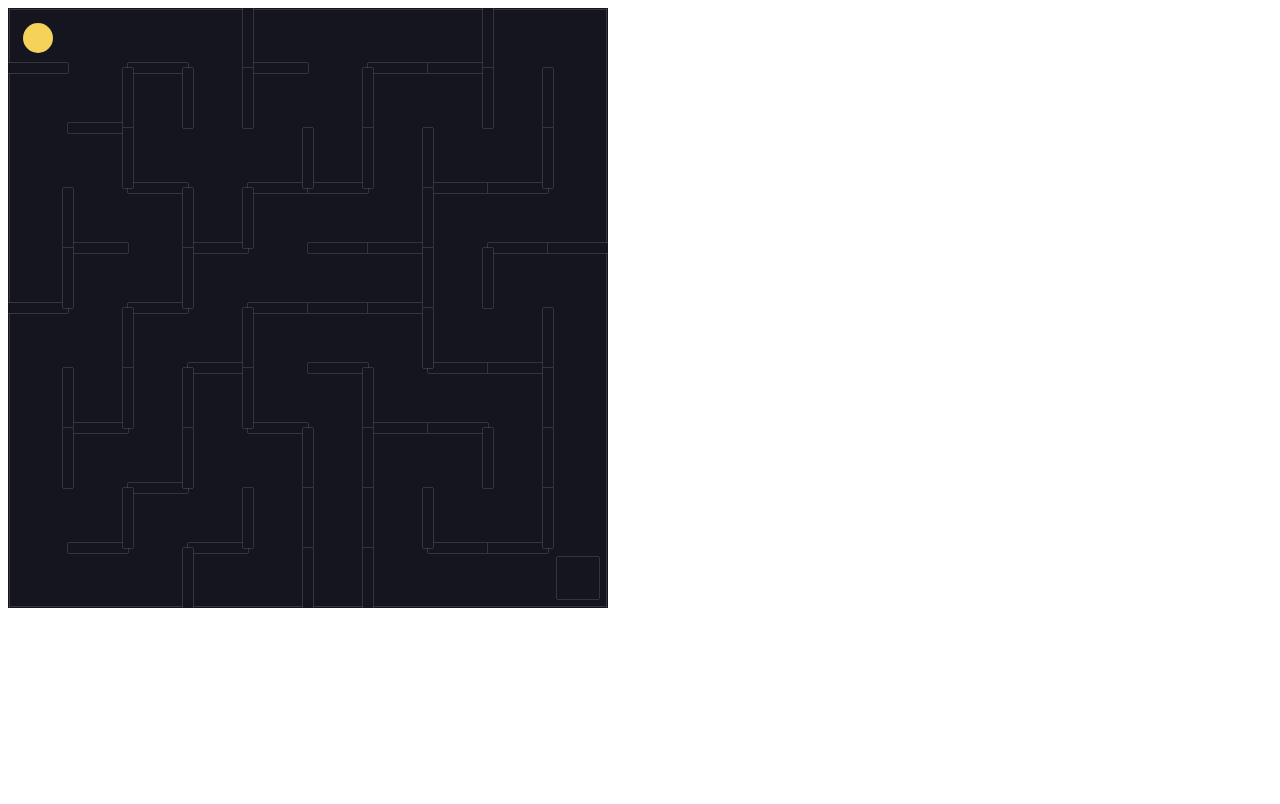
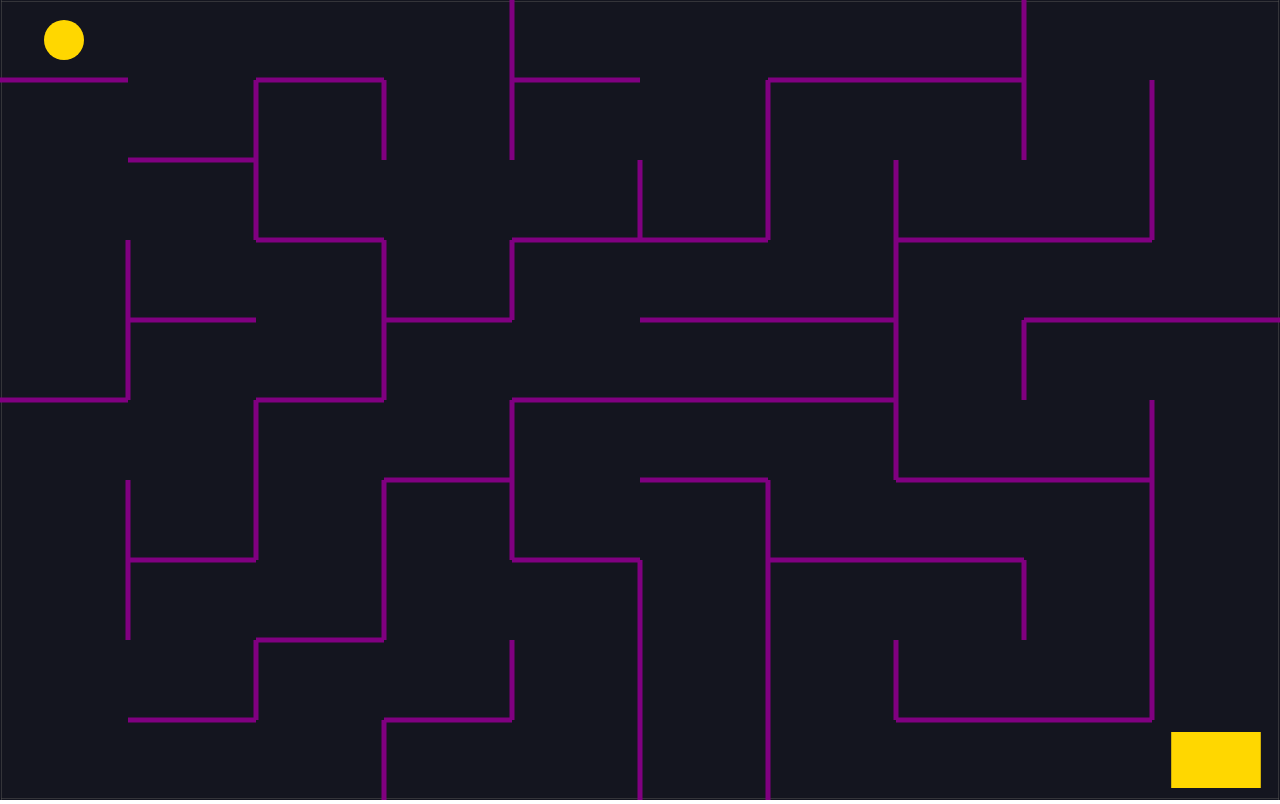
Before and after one commit to alexw14/js-exercises, a plain HTML site: page canvas-maze-app/index.html in a window 1280 px wide. Drawn offline with nearby package versions, Linux system fonts and the light colour scheme.

Commit message:
refactored cells, unitLength, and add win message

```diff
--- a/canvas-maze-app/app.js
+++ b/canvas-maze-app/app.js
@@ -1,9 +1,11 @@
 const { Engine, Render, Runner, World, Bodies, Body, Events } = Matter;
 
-const width = 600;
-const height = 600;
-const cells = 10;
-const unitLength = width / cells;
+const width = window.innerWidth;
+const height = window.innerHeight;
+const cellsHorizontal = 10;
+const cellsVertical = 10;
+const unitLengthX = width / cellsHorizontal;
+const unitLengthY = height / cellsVertical;
 
 const engine = Engine.create();
 const world = engine.world;
@@ -20,7 +22,6 @@ const render = Render.create({
 Render.run(render);
 Runner.run(Runner.create(), engine);
 
-
 // Outer Walls
 const walls = [
   Bodies.rectangle(width / 2, 0, width, 2, { isStatic: true }),
@@ -31,20 +32,20 @@ const walls = [
 World.add(world, walls);
 
 // Maze Generation
-const grid = Array(cells).fill(null).map(() => {
-  return Array(cells).fill(false);
+const grid = Array(cellsVertical).fill(null).map(() => {
+  return Array(cellsHorizontal).fill(false);
 });
 
-const verticals = Array(cells).fill(null).map(() => {
-  return Array(cells - 1).fill(false);
+const verticals = Array(cellsVertical).fill(null).map(() => {
+  return Array(cellsHorizontal - 1).fill(false);
 });
 
-const horizontals = Array(cells - 1).fill(null).map(() => {
-  return Array(cells).fill(false);
+const horizontals = Array(cellsVertical - 1).fill(null).map(() => {
+  return Array(cellsHorizontal).fill(false);
 });
 
-const startRow = Math.floor(Math.random() * cells);
-const startColumn = Math.floor(Math.random() * cells);
+const startRow = Math.floor(Math.random() * cellsVertical);
+const startColumn = Math.floor(Math.random() * cellsHorizontal);
 
 const shuffle = (arr) => {
   let counter = arr.length;
@@ -76,7 +77,7 @@ const stepThroughCell = (row, col) => {
   for (let neighbor of neighbors) {
     const [nextRow, nextCol, direction] = neighbor;
     // See if neighbor is out of bounds
-    if (nextRow < 0 || nextRow >= cells || nextCol < 0 || nextCol >= cells) {
+    if (nextRow < 0 || nextRow >= cellsVertical || nextCol < 0 || nextCol >= cellsHorizontal) {
       continue; // don't break out of the for loop
     }
     // If visited neighbor, continue to next neighbor
@@ -107,13 +108,16 @@ horizontals.forEach((row, rowIndex) => {
       return;
     }
     const wall = Bodies.rectangle(
-      columnIndex * unitLength + unitLength / 2,
-      rowIndex * unitLength + unitLength,
-      unitLength,
-      10,
+      columnIndex * unitLengthX + unitLengthX / 2,
+      rowIndex * unitLengthY + unitLengthY,
+      unitLengthX,
+      5,
       {
         label: 'wall',
-        isStatic: true
+        isStatic: true,
+        render: {
+          fillStyle: 'purple'
+        }
       }
     )
     World.add(world, wall);
@@ -126,13 +130,16 @@ verticals.forEach((row, rowIndex) => {
       return;
     }
     const wall = Bodies.rectangle(
-      columnIndex * unitLength + unitLength,
-      rowIndex * unitLength + unitLength / 2,
-      10,
-      unitLength,
+      columnIndex * unitLengthX + unitLengthX,
+      rowIndex * unitLengthY + unitLengthY / 2,
+      5,
+      unitLengthY,
       {
         label: 'wall',
-        isStatic: true
+        isStatic: true,
+        render: {
+          fillStyle: 'purple'
+        }
       }
     )
     World.add(world, wall);
@@ -141,24 +148,31 @@ verticals.forEach((row, rowIndex) => {
 
 // Creating Goal
 const goal = Bodies.rectangle(
-  width - unitLength / 2,
-  height - unitLength / 2,
-  unitLength * .7,
-  unitLength * .7,
+  width - unitLengthX / 2,
+  height - unitLengthY / 2,
+  unitLengthX * .7,
+  unitLengthY * .7,
   {
     label: 'goal',
-    isStatic: true
+    isStatic: true,
+    render: {
+      fillStyle: 'gold'
+    }
   }
 );
 World.add(world, goal);
 
 // Creating moving piece
+const ballRadius = Math.min(unitLengthX, unitLengthY) / 4;
 const ball = Bodies.circle(
-  unitLength / 2,
-  unitLength / 2,
-  unitLength / 4,
+  unitLengthX / 2,
+  unitLengthY / 2,
+  ballRadius,
   {
-    label: 'ball'
+    label: 'ball',
+    render: {
+      fillStyle: 'gold'
+    }
   }
 );
 World.add(world, ball);
@@ -189,6 +203,7 @@ Events.on(engine, 'collisionStart', (event) => {
   event.pairs.forEach((collision) => {
     const labels = ['ball', 'goal'];
     if (labels.includes(collision.bodyA.label) && labels.includes(collision.bodyB.label)) {
+      document.querySelector('.winner').classList.remove('hidden');
       world.gravity.y = 1;
       world.bodies.forEach((body) => {
         if (body.label === 'wall') {
--- a/canvas-maze-app/index.html
+++ b/canvas-maze-app/index.html
@@ -4,12 +4,35 @@
 <head>
   <meta charset="UTF-8">
   <meta name="viewport" content="width=device-width, initial-scale=1.0">
+  <style>
+    body {
+      margin: 0
+    }
+    h1 {
+      color: #fff;
+      font-size: 64px;
+    }
+    .winner {
+      display: flex;
+      justify-content: center;
+      align-items: center;
+      position: absolute;
+      z-index: 1;
+      height: 100vh;
+      width: 100vw;
+    }
+    .hidden {
+      display: none;
+    }
+  </style>
   <script src="https://cdnjs.cloudflare.com/ajax/libs/matter-js/0.14.2/matter.min.js"></script>
   <title>Canvas Maze</title>
 </head>
 
 <body>
-
+  <div class="winner hidden">
+    <h1>You Win!</h1>
+  </div>
   <script src="app.js"></script>
 </body>
 
```
